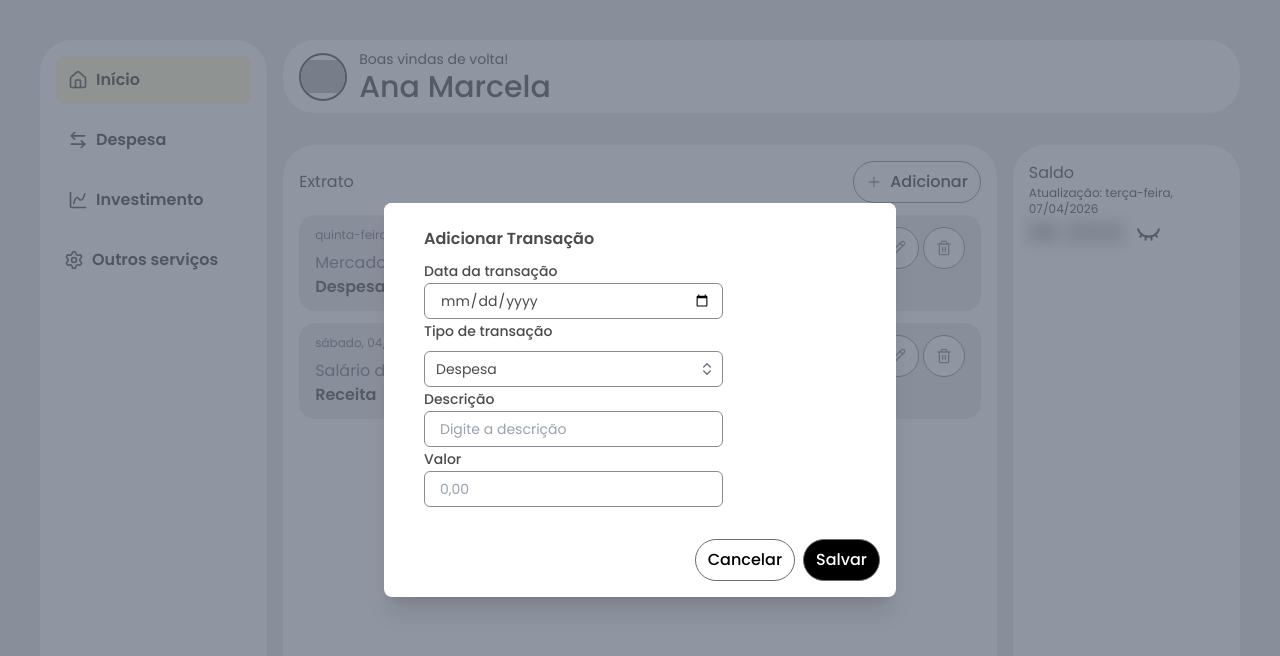
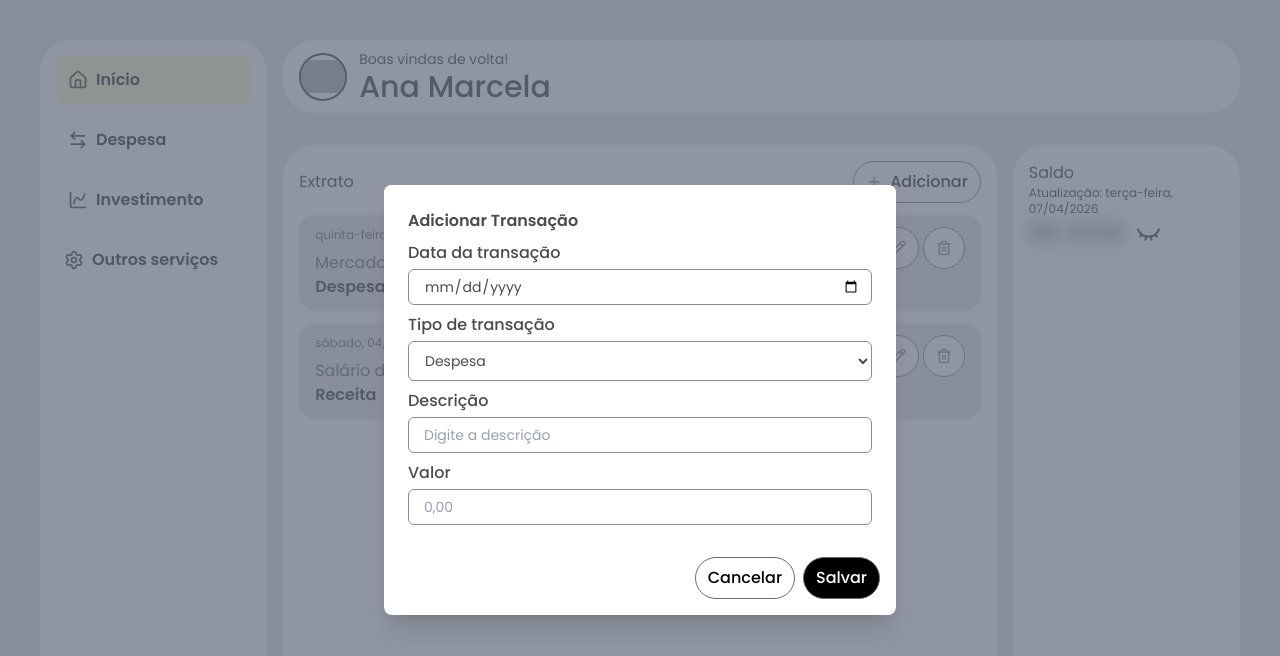
Before and after one commit to codedbytati/tutu-app, a Next.js app: page / in a window 1280 px wide. Both pictures are taken after a click on the button "Adicionar". Shown: the top 656 px of the page. Built offline with nearby package versions, Linux system fonts and the light colour scheme; grey boxes are pictures that could not be loaded.

Commit message:
feat: update ui for forms

```diff
--- a/app/components/ui/Form/Select/Select.tsx
+++ b/app/components/ui/Form/Select/Select.tsx
@@ -1,5 +1,5 @@
-import type { ReactNode } from 'react'
-import { Label, Listbox, ListboxButton, ListboxOption, ListboxOptions } from '@headlessui/react'
+import type { ChangeEvent, ReactNode } from 'react'
+import { useId } from 'react'
 import { ChevronsUpDownIcon } from 'lucide-react'
 
 type SelectProps<TOption> = {
@@ -24,45 +24,38 @@ export const Select = <TOption,>({
   getOptionKey,
   placeholder = 'Select an option',
   disabled = false,
-  renderOption,
-  renderValue,
 }: SelectProps<TOption>) => {
+  const fieldId = useId()
+  const selectedValue = value ? String(getOptionKey(value)) : ''
+
+  const handleChange = (event: ChangeEvent<HTMLSelectElement>) => {
+    const nextValue = event.target.value
+    const nextOption = options.find((option) => String(getOptionKey(option)) === nextValue)
+
+    if (nextOption) {
+      onChange(nextOption)
+    }
+  }
+
   return (
-    <Listbox value={value} onChange={onChange} disabled={disabled}>
-      {label ? <Label className="block text-sm/6 font-medium text-gray-900">{label}</Label> : null}
-      <div className="relative mt-2">
-        <ListboxButton className="grid w-full cursor-default grid-cols-1 rounded-md bg-white py-1.5 pr-2 pl-3 text-left text-gray-900 outline-1 -outline-offset-1 outline-gray-300 focus-visible:outline-2 focus-visible:-outline-offset-2 focus-visible:outline-primary disabled:cursor-not-allowed disabled:bg-gray-100 disabled:text-gray-500 sm:text-sm/6">
-          <span className="col-start-1 row-start-1 flex items-center gap-3 pr-6">
-            {value
-              ? renderValue?.(value) ?? <span className="block truncate">{getOptionLabel(value)}</span>
-              : <span className="block truncate text-gray-400">{placeholder}</span>}
-          </span>
-          <ChevronsUpDownIcon
-            aria-hidden="true"
-            className="col-start-1 row-start-1 size-5 self-center justify-self-end text-gray-500 sm:size-4"
-          />
-        </ListboxButton>
-        <ListboxOptions
-          transition
-          className="absolute z-10 mt-1 max-h-56 w-full overflow-auto rounded-md bg-white py-1 text-base shadow-lg outline-1 outline-black/5 data-leave:transition data-leave:duration-100 data-leave:ease-in data-closed:data-leave:opacity-0 sm:text-sm"
-        >
-          {options.map((option) => (
-            <ListboxOption
-              key={getOptionKey(option)}
-              value={option}
-              className="group relative cursor-default py-2 pr-9 pl-3 text-gray-900 select-none data-focus:bg-primary data-focus:text-white data-focus:outline-hidden"
-            >
-              {({ selected }) => (
-                <>
-                  <span className={selected ? 'block truncate font-semibold' : 'block truncate font-normal'}>
-                    {renderOption?.(option) ?? getOptionLabel(option)}
-                  </span>
-                </>
-              )}
-            </ListboxOption>
-          ))}
-        </ListboxOptions>
-      </div>
-    </Listbox>
+    <div className='flex flex-col gap-1 mt-2'>
+      <label htmlFor={fieldId} className="font-medium text-gray-900">{label}</label>
+      <select
+        id={fieldId}
+        value={selectedValue}
+        onChange={handleChange}
+        disabled={disabled}
+        className="rounded-md border border-gray-300 px-3 py-2 text-left text-gray-900 shadow-xs transition focus-visible:border-primary focus-visible:ring-2 focus-visible:ring-primary/25 focus-visible:outline-hidden disabled:cursor-not-allowed disabled:bg-gray-100 disabled:text-gray-500 sm:text-sm/6"
+      >
+        <option value="" disabled>
+          {placeholder}
+        </option>
+        {options.map((option) => (
+          <option key={getOptionKey(option)} value={String(getOptionKey(option))}>
+            {getOptionLabel(option)}
+          </option>
+        ))}
+      </select>
+    </div>
   )
 }
--- a/app/components/ui/Form/TextField/TextField.tsx
+++ b/app/components/ui/Form/TextField/TextField.tsx
@@ -28,8 +28,8 @@ export const TextField = ({
   const fieldId = id ?? 'textfield'
 
   return (
-    <div>
-      <label htmlFor={fieldId} className="block text-sm/6 font-medium text-gray-900">
+    <div className="flex flex-col gap-1 mt-2">
+      <label htmlFor={fieldId} className="font-medium text-gray-900">
         {label}
       </label>
       <div className="flex items-center rounded-md bg-white pl-3 outline-1 -outline-offset-1 outline-gray-300 has-[input:focus-within]:outline-2 has-[input:focus-within]:-outline-offset-2 has-[input:focus-within]:outline-primary">
--- a/app/components/ui/Modal/Modal.tsx
+++ b/app/components/ui/Modal/Modal.tsx
@@ -25,7 +25,7 @@ export const Modal = ({
 }: ModalProps) => {
 
   return (
-    <Dialog open={open} onClose={onClose} className="relative z-10">
+    <Dialog open={open} onClose={onClose} className="relative z-10 w-full">
       <DialogBackdrop
         transition
         className="fixed inset-0 bg-gray-500/75 transition-opacity data-closed:opacity-0 data-enter:duration-300 data-enter:ease-out data-leave:duration-200 data-leave:ease-in"
@@ -37,16 +37,12 @@ export const Modal = ({
             transition
             className="relative transform overflow-hidden rounded-lg bg-white text-left shadow-xl transition-all data-closed:translate-y-4 data-closed:opacity-0 data-enter:duration-300 data-enter:ease-out data-leave:duration-200 data-leave:ease-in sm:my-8 sm:w-full sm:max-w-lg data-closed:sm:translate-y-0 data-closed:sm:scale-95"
           >
-            <div className="bg-white px-4 pt-5 pb-4 sm:p-6 sm:pb-4">
-              <div className="sm:flex sm:items-start">
-                <div className="mt-3 text-center sm:mt-0 sm:ml-4 sm:text-left">
-                  <DialogTitle as="h1" className="text-base font-semibold text-gray-900">
-                    {title}
-                  </DialogTitle>
-                  <div className="mt-2">
-                    {children}
-                  </div>
-                </div>
+            <div className="w-full bg-white px-4 pt-5 pb-4 sm:p-6 sm:pb-4">
+              <DialogTitle as="h1" className="text-base font-semibold text-gray-900">
+                {title}
+              </DialogTitle>
+              <div className="mt-2 w-full">
+                {children}
               </div>
             </div>
             <div className='flex gap-2 justify-end p-4'>
```
Also changed, not shown: 1 other file (tests, documents, lock files or other folders).
